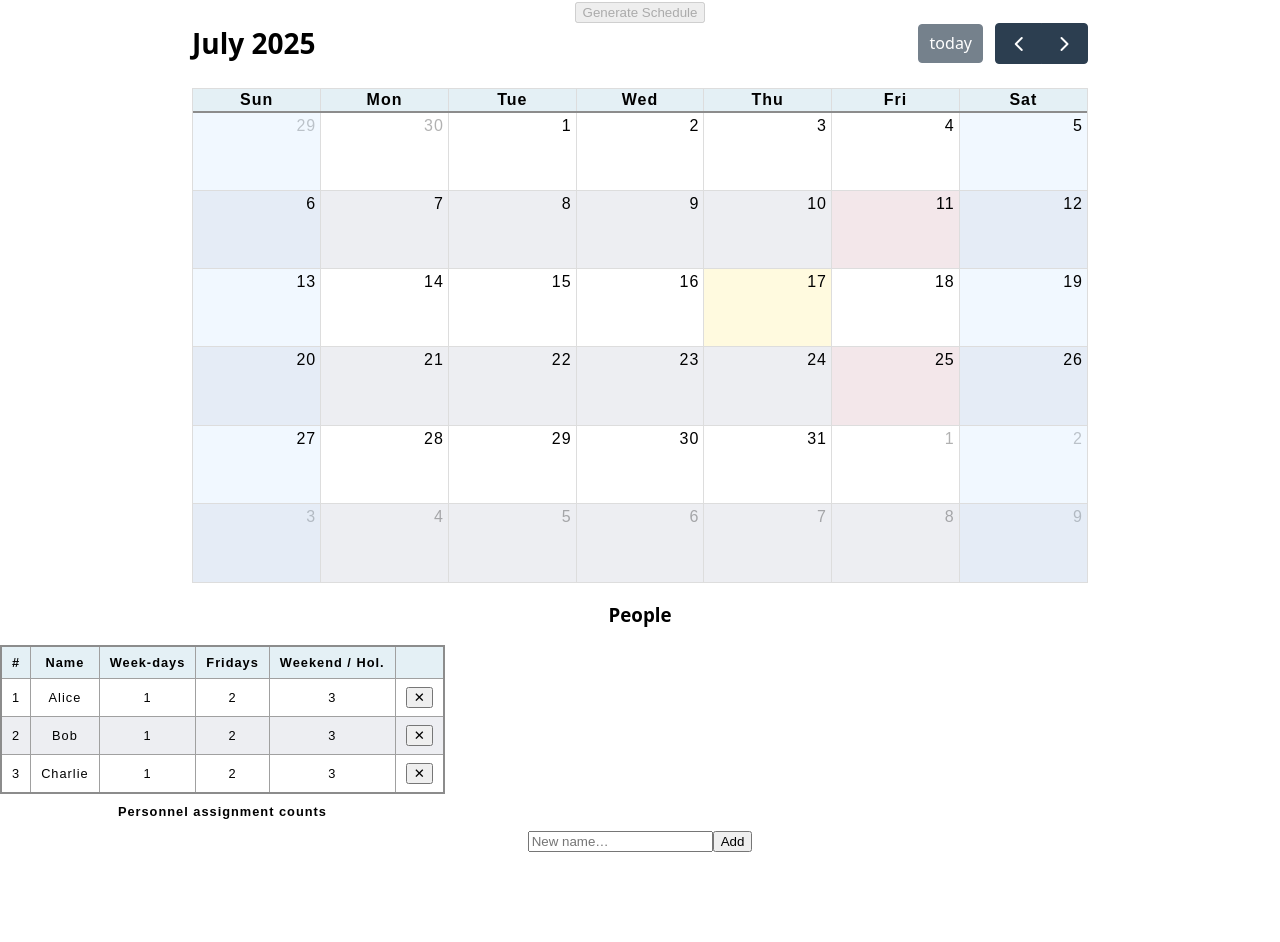
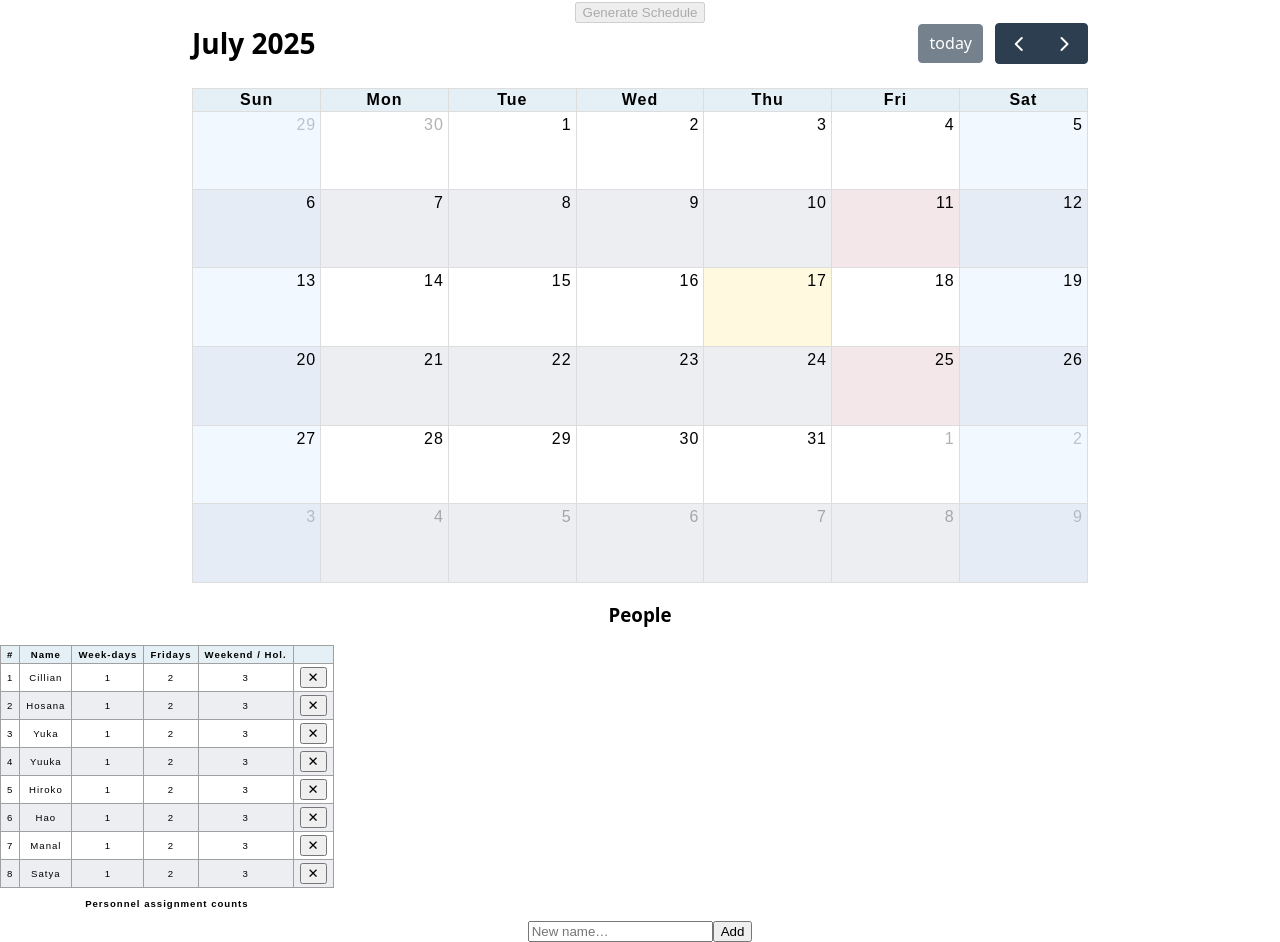
Before and after one commit to haydec/SimpleCalendar, a React (Create React App) app in the folder frontend/: page / in a window 1280 px wide. Before the commit the page ends 852 px from the top, so only its background shows below. Built offline with nearby package versions, Linux system fonts and the light colour scheme; no server answers.

Commit message:
Table Summary 2

```diff
--- a/frontend/src/App.css
+++ b/frontend/src/App.css
@@ -78,9 +78,9 @@
 
 table {
   border-collapse: collapse;
-  border: 2px solid rgb(140 140 140);
+  border: 1px solid rgb(140 140 140);
   font-family: sans-serif;
-  font-size: 0.8rem;
+  font-size: 0.6rem;
   letter-spacing: 1px;
 }
 
@@ -98,7 +98,7 @@ tfoot {
 th,
 td {
   border: 1px solid rgb(160 160 160);
-  padding: 8px 10px;
+  padding: 3px 6px;
 }
 
 td:last-of-type {
--- a/frontend/src/App.js
+++ b/frontend/src/App.js
@@ -155,7 +155,7 @@ export default function App() {
   };
 
 
-  const [people, setPeople] = useState(["Alice", "Bob", "Charlie"]);
+  const [people, setPeople] = useState(["Cillian", "Hosana", "Yuka","Yuuka","Hiroko","Hao","Manal","Satya"]);
   const [nameInput, setNameInput] = useState("");
 
   const addPerson = () => {
@@ -191,9 +191,10 @@ export default function App() {
       <div className="people-section mt-6">
         <h3 className="text-lg font-semibold mb-2">People</h3>
 
+
         <table className="mx-auto border-collapse">
+
           <caption className="sr-only">Personnel assignment counts</caption>
-
           <thead>
             <tr>
               <th className="border px-4 py-1 bg-gray-100">#</th>
```
